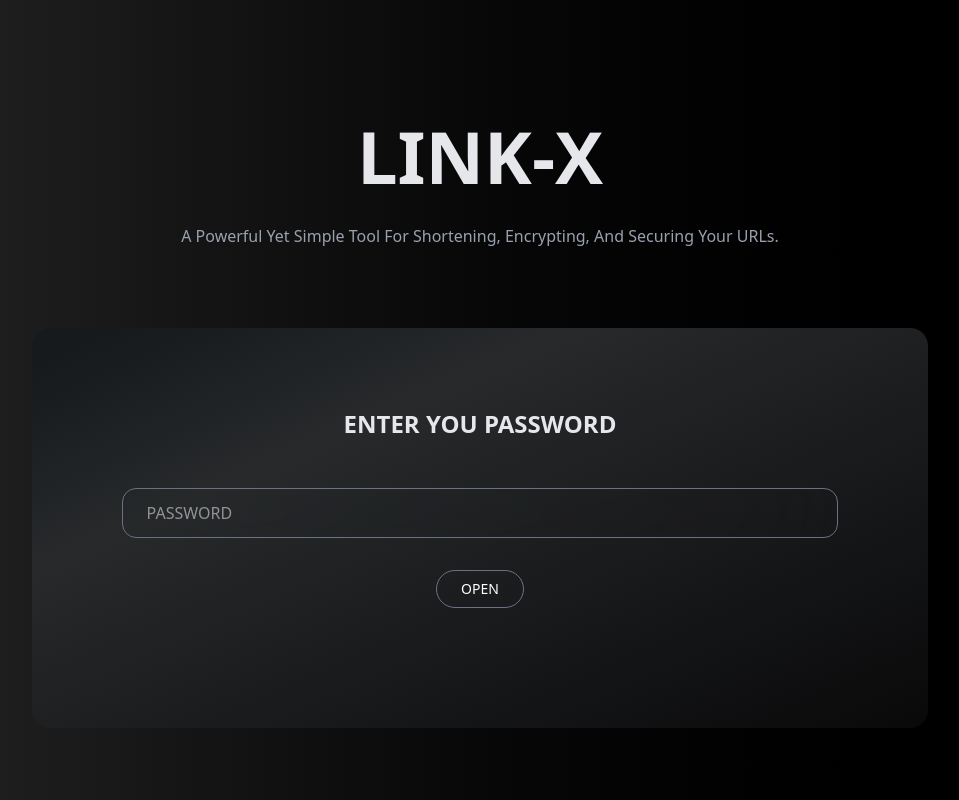
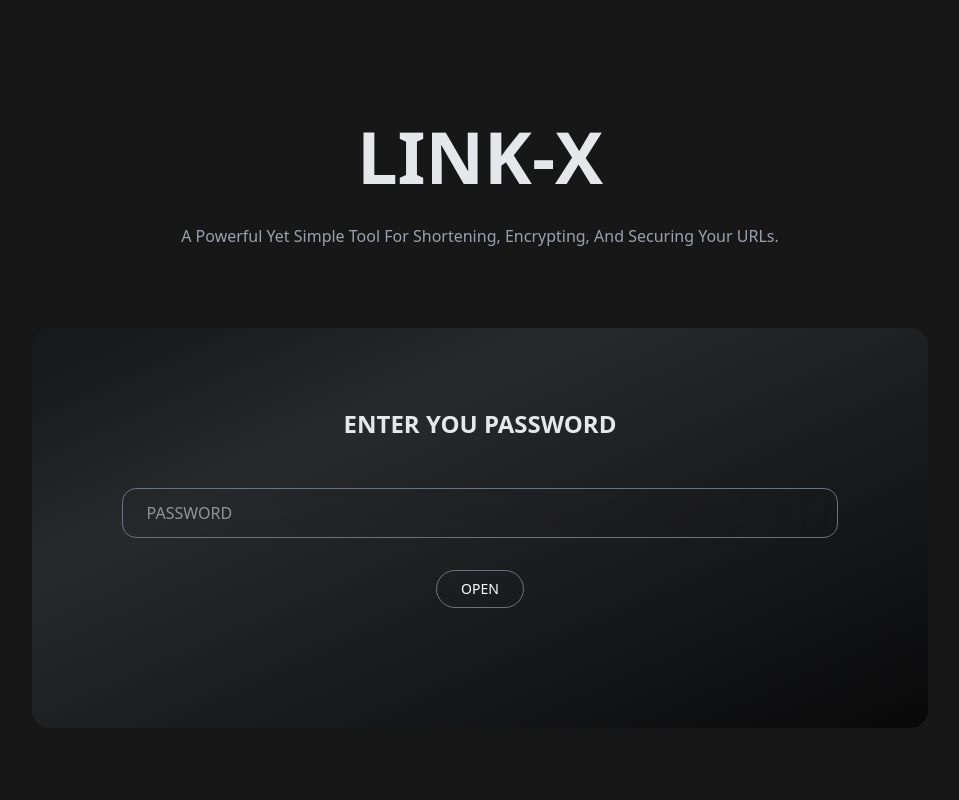
Before and after one commit to scrom-2511/linkx, a React (Vite) app in the folder frontend/: page /encrypted in a window 1280 px wide. Shown: the whole page, without its empty margins (160-1119 px from the left). Built offline with nearby package versions, Linux system fonts and the light colour scheme.

Commit message:
add: dark theming

```diff
--- a/frontend/src/App.tsx
+++ b/frontend/src/App.tsx
@@ -1,14 +1,17 @@
+import { ThemeProvider } from "./components/theme-provider";
 import Encrypted from "./pages/Encrypted";
 import Home from "./pages/Home";
 import { Routes, Route } from "react-router-dom";
 const App = () => {
   return (
-    <div className="bg-black h-screen w-screen bg-gradient-to-r from-[#262626] to-black flex justify-center items-center">
+    <ThemeProvider defaultTheme="dark" storageKey="vite-ui-theme">
+      <div className="h-screen w-screen bg-primary-foreground flex justify-center items-center">
         <Routes>
           <Route path="/" element={<Home />} />
           <Route path="/encrypted" element={<Encrypted />} />
         </Routes>
-    </div>
+      </div>
+    </ThemeProvider>
   );
 };
 
--- /dev/null
+++ b/frontend/src/components/theme-provider.tsx
@@ -0,0 +1,73 @@
+import { createContext, useContext, useEffect, useState } from "react"
+
+type Theme = "dark" | "light" | "system"
+
+type ThemeProviderProps = {
+  children: React.ReactNode
+  defaultTheme?: Theme
+  storageKey?: string
+}
+
+type ThemeProviderState = {
+  theme: Theme
+  setTheme: (theme: Theme) => void
+}
+
+const initialState: ThemeProviderState = {
+  theme: "system",
+  setTheme: () => null,
+}
+
+const ThemeProviderContext = createContext<ThemeProviderState>(initialState)
+
+export function ThemeProvider({
+  children,
+  defaultTheme = "system",
+  storageKey = "vite-ui-theme",
+  ...props
+}: ThemeProviderProps) {
+  const [theme, setTheme] = useState<Theme>(
+    () => (localStorage.getItem(storageKey) as Theme) || defaultTheme
+  )
+
+  useEffect(() => {
+    const root = window.document.documentElement
+
+    root.classList.remove("light", "dark")
+
+    if (theme === "system") {
+      const systemTheme = window.matchMedia("(prefers-color-scheme: dark)")
+        .matches
+        ? "dark"
+        : "light"
+
+      root.classList.add(systemTheme)
+      return
+    }
+
+    root.classList.add(theme)
+  }, [theme])
+
+  const value = {
+    theme,
+    setTheme: (theme: Theme) => {
+      localStorage.setItem(storageKey, theme)
+      setTheme(theme)
+    },
+  }
+
+  return (
+    <ThemeProviderContext.Provider {...props} value={value}>
+      {children}
+    </ThemeProviderContext.Provider>
+  )
+}
+
+export const useTheme = () => {
+  const context = useContext(ThemeProviderContext)
+
+  if (context === undefined)
+    throw new Error("useTheme must be used within a ThemeProvider")
+
+  return context
+}
```
